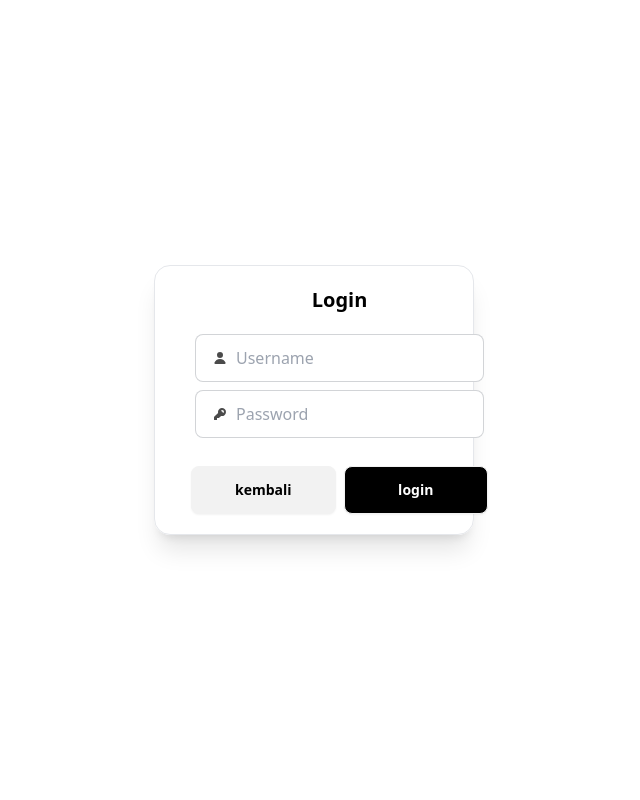
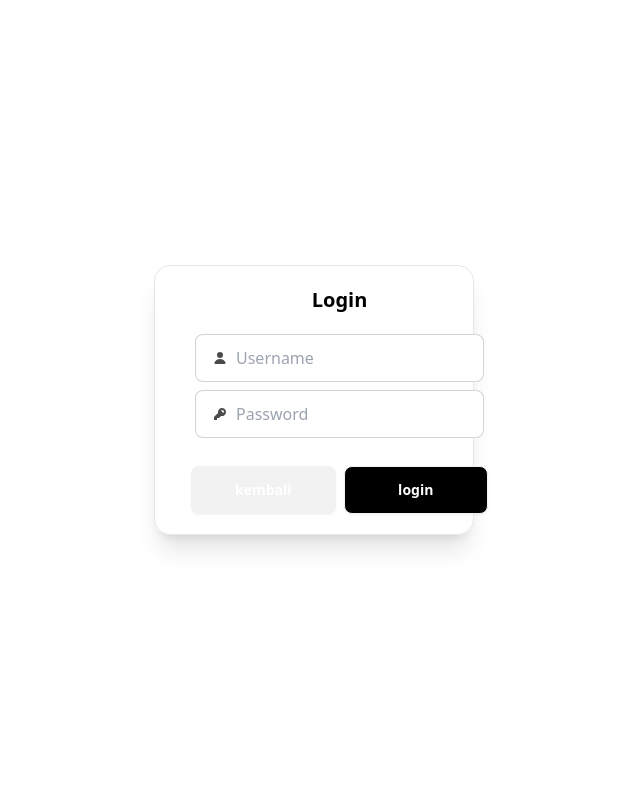
Before and after one commit to vatikaaa22/Accer_HighSchool, a PHP site: page /src/Admin/login.php in a window 1280 px wide. Shown: the whole page, without its empty margins (326-966 px from the left). Run offline with PHP 8.4, Linux system fonts and the light colour scheme; style sheets or scripts are compiled from the project's sources; some libraries are stand-ins or nearby versions.

Commit message:
perbaikan login

```diff
--- a/src/Admin/login.php
+++ b/src/Admin/login.php
@@ -56,7 +56,7 @@ if (isset($_POST['submit'])) {
                 <span id="passwordError" class="text-red-500 text-sm hidden">Please enter a password</span>
 
                 <div class="text-white flex items-center justify-center gap-2 w-full mt-5">
-                    <a class="btn w-1/2 text-black" href="../landingPage/index.php">kembali</a>
+                    <a class="btn w-1/2 text-white" href="../landingPage/index.php">kembali</a>
                     <button class="btn w-1/2 text-white bg-black" type="submit" name="submit">login</button>
                 </div>
             </div>
--- a/src/LandingPage/peraturanSekolah.php
+++ b/src/LandingPage/peraturanSekolah.php
@@ -81,7 +81,7 @@ require_once '../layout/_top.php';
     </span>
     <div class="card mb-10">
             <div class="card-body flex items-center justify-center">
-                <h2 class="font-bold  text-3xl text-center ">TIDAK MENDUKUNG RRO DAN BARCA APALAGI ISRAEL</h2>
+                <h2 class="font-bold  text-3xl text-center ">ACCER HIGH SCHOOL</h2>
             </div>
     </div>
     <!-- END PERATURAN -->
```
Also changed, not shown: src/Admin/uploads/PPDB ACCER.png (added), src/Admin/uploads/Prestasi akademik.jpg (added), src/Admin/uploads/baju.jpg (added), src/Admin/uploads/kls.jpg (added), src/Admin/uploads/lab kom.jpg (added), src/Admin/uploads/musik.jpg (added), src/Admin/uploads/perpus.jpg (added), src/Admin/uploads/s-b-vonlanthen-A8iLzX6OddM-unsplash.jpg (deleted), src/Admin/uploads/seragam.jpg (deleted).
